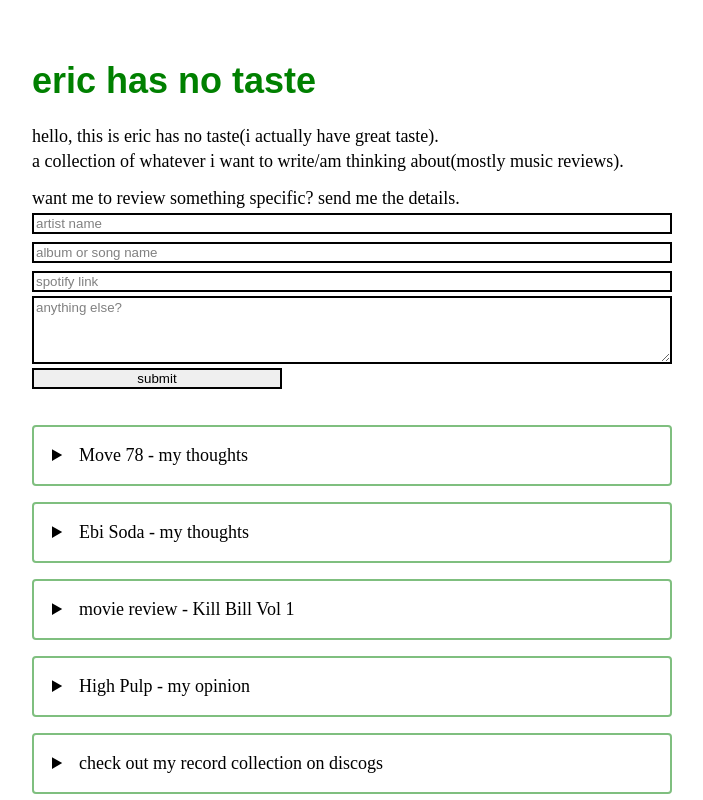
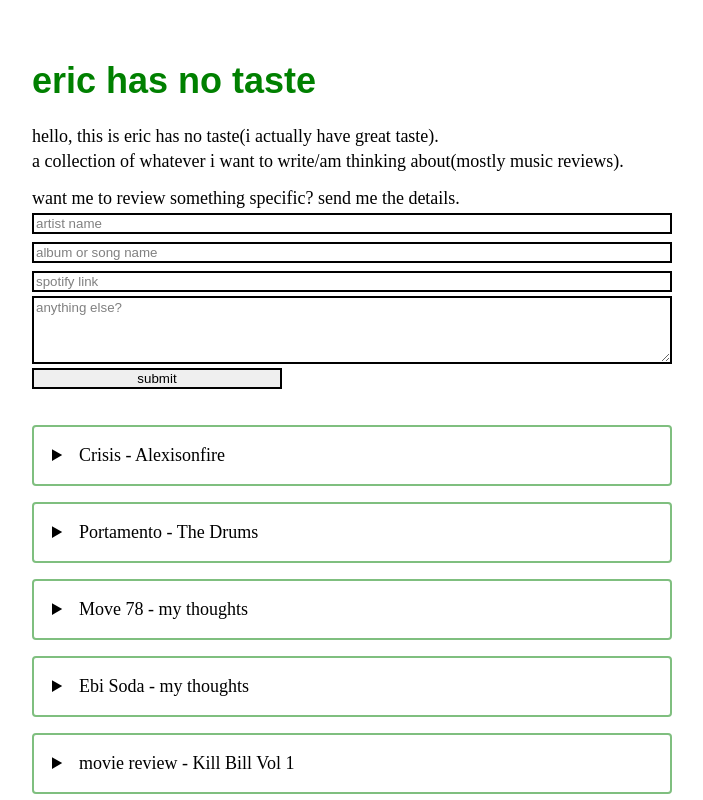
Before and after one commit to ericflatt/eric-has-no-tatse, a React (Create React App) app: page / in a window 1280 px wide. Shown: the top 800 px of the page, without its empty margins (288-991 px from the left). Built offline with nearby package versions, Linux system fonts and the light colour scheme; a web font is replaced by a local one.

Commit message:
new adds

```diff
--- a/src/App.js
+++ b/src/App.js
@@ -20,6 +20,60 @@ function App() {
       </div>
       <table className="accordion-container names">
         <tbody>
+          {/* begginning */}
+          <tr>
+            <td className="accordion">
+              <details>
+                <summary className="title">
+                  <span>Crisis - Alexisonfire</span>
+                </summary>
+                <div className="content">
+                  pretty fire album. a classic.
+                  <div className="track">
+                    my favorite track:
+                    <iframe
+                      title="crisis"
+                      style={{ borderRadius: "none" }}
+                      src="https://open.spotify.com/embed/track/6hKnIY2Ssrmqw2TYXW0K5e?utm_source=generator"
+                      width="100%"
+                      height="80"
+                      frameBorder="0"
+                      allowFullScreen=""
+                      allow="autoplay; clipboard-write; encrypted-media; fullscreen; picture-in-picture"
+                    ></iframe>
+                  </div>
+                </div>
+              </details>
+            </td>
+          </tr>
+          {/* end */}
+          {/* begginning */}
+          <tr>
+            <td className="accordion">
+              <details>
+                <summary className="title">
+                  <span>Portamento - The Drums</span>
+                </summary>
+                <div className="content">
+                  Pretty great album.
+                  <div className="track">
+                    my favorite track:
+                    <iframe
+                      title="money"
+                      style={{ borderRadius: "none" }}
+                      src="https://open.spotify.com/embed/track/5Q1H7ASDiJpACNx5ziyhuN?si?utm_source=generator"
+                      width="100%"
+                      height="80"
+                      frameBorder="0"
+                      allowFullScreen=""
+                      allow="autoplay; clipboard-write; encrypted-media; fullscreen; picture-in-picture"
+                    ></iframe>
+                  </div>
+                </div>
+              </details>
+            </td>
+          </tr>
+          {/* end */}
            {/* begginning */}
            <tr>
             <td className="accordion">
```
Also changed, not shown: src/App.css (line endings or trailing spaces).
